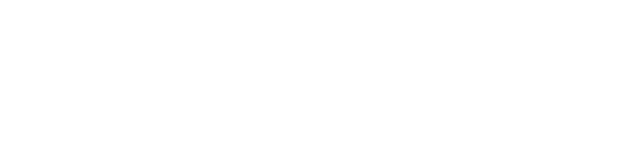
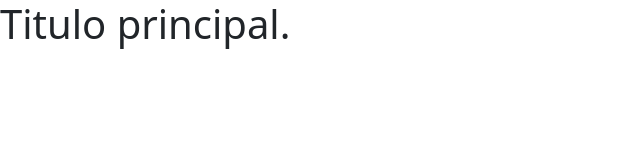
Before and after one commit to NelsonRamirezC/m2-d13-ejemplos, a plain HTML site: page index.html in a window 1280 px wide. Shown: the whole page, without its empty margins (0-640 px from the left). Drawn offline with nearby package versions, Linux system fonts and the light colour scheme.

Commit message:
se agrega titulo principal

```diff
--- a/index.html
+++ b/index.html
@@ -12,6 +12,7 @@
     <script src="https://cdn.jsdelivr.net/npm/bootstrap@5.3.1/dist/js/bootstrap.bundle.min.js" integrity="sha384-HwwvtgBNo3bZJJLYd8oVXjrBZt8cqVSpeBNS5n7C8IVInixGAoxmnlMuBnhbgrkm" crossorigin="anonymous"></script>
 </head>
 <body>
+    <h1>Titulo principal.</h1>
 
 </body>
 </html>
```
